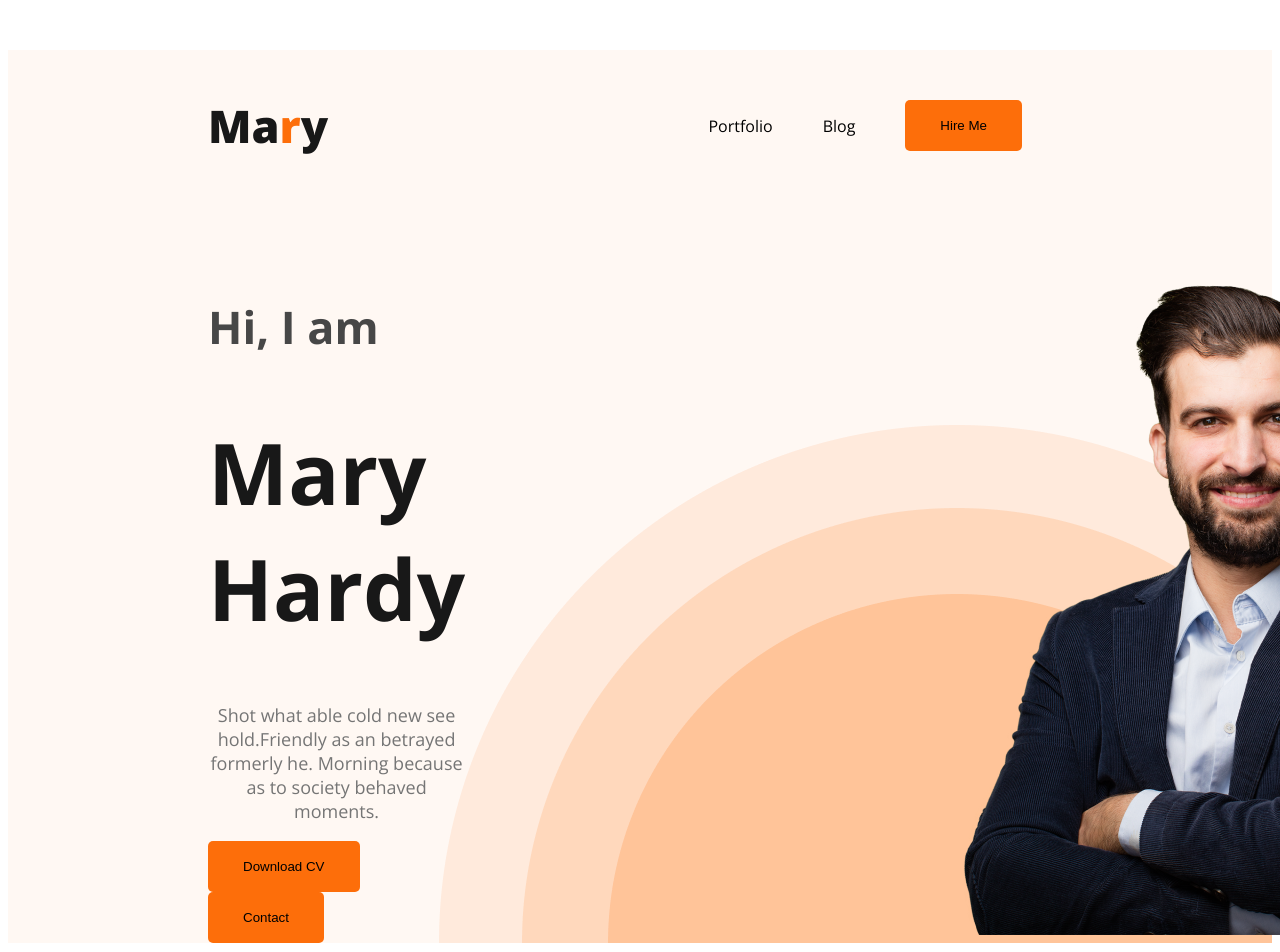
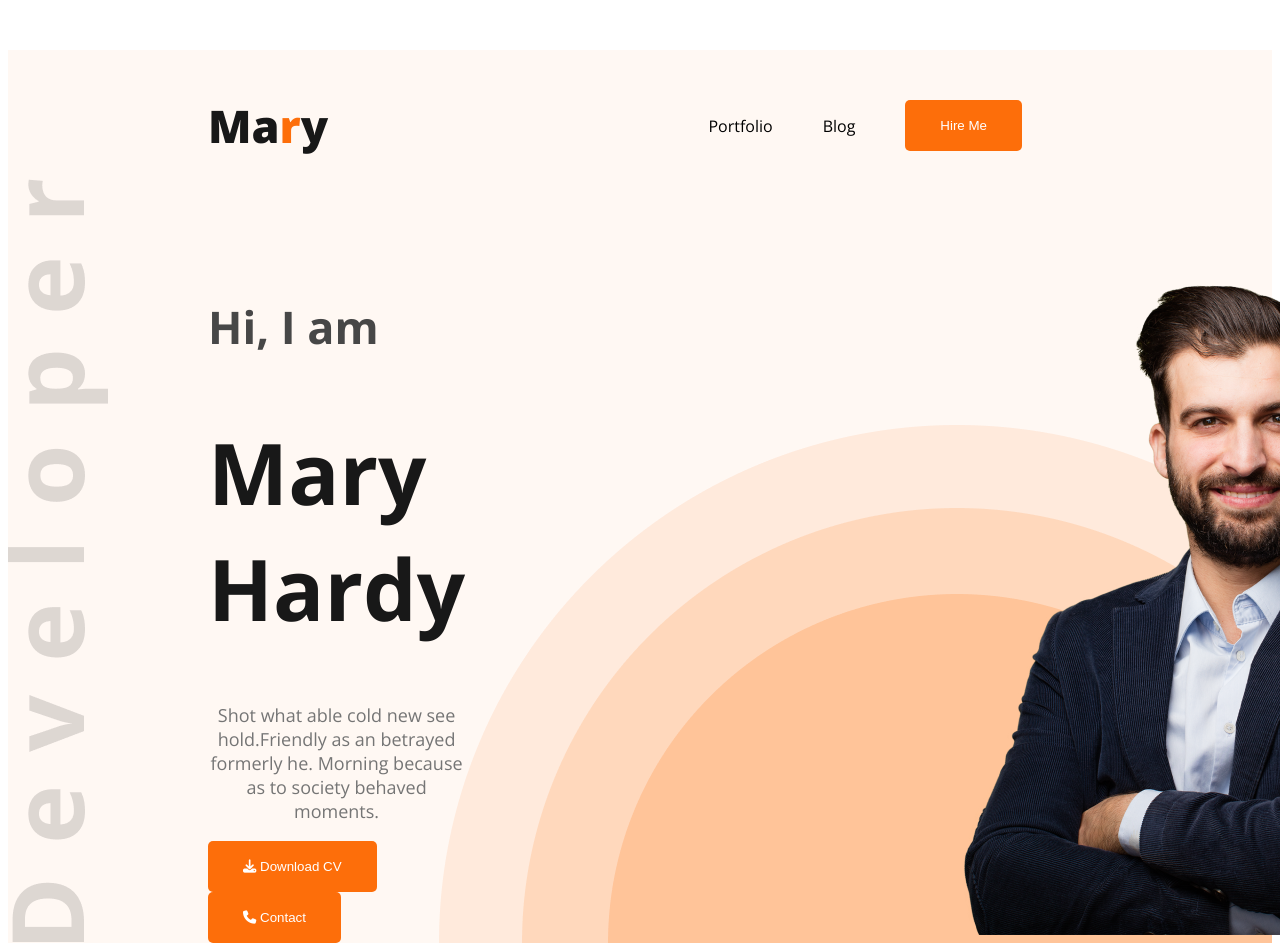
Before and after one commit to Alauddinsarker/web-developer-portfolio, a plain HTML site: page index.html in a window 1280 px wide. Shown: the top 952 px of the page. Drawn offline with nearby package versions, Linux system fonts and the light colour scheme.

Commit message:
Icon Added

```diff
--- a/index.html
+++ b/index.html
@@ -11,6 +11,10 @@
       rel="stylesheet"
     />
     <link rel="stylesheet" href="styles/portfolio.css" />
+    <script
+      src="https://kit.fontawesome.com/96e51fe106.js"
+      crossorigin="anonymous"
+    ></script>
   </head>
   <body>
     <header class="header">
@@ -30,8 +34,12 @@
             Shot what able cold new see hold.Friendly as an betrayed formerly
             he. Morning because as to society behaved moments.
           </p>
-          <button class="btn-primary">Download CV</button>
-          <button class="btn-primary">Contact</button>
+          <button class="btn-primary">
+            <i class="fa-solid fa-download"></i> Download CV
+          </button>
+          <button class="btn-primary">
+            <i class="fa-solid fa-phone"></i> Contact
+          </button>
         </div>
         <img class="profile-pic" src="images/hardy.png" alt="" />
       </div>
--- a/styles/portfolio.css
+++ b/styles/portfolio.css
@@ -9,6 +9,7 @@ body {
   background: #fd6e0a;
   border: none;
   padding: 18px 35px;
+  color: #fff;
 }
 .section-heading {
   color: #181818;
@@ -18,9 +19,10 @@ body {
 }
 .header {
   background-color: #fff8f3;
-  background-image: url("../images/header_bg.png");
+  background-image: url("../images/header_bg.png"),
+    url("../images/developer.png");
   background-repeat: no-repeat;
-  background-position: bottom right;
+  background-position: bottom right, bottom left;
 }
 /* Navigation CSS */
 nav {
```
